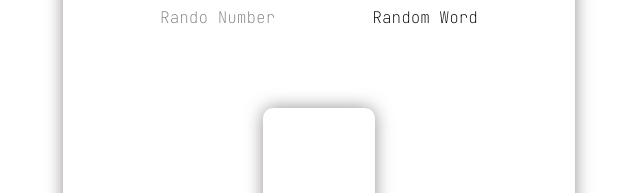
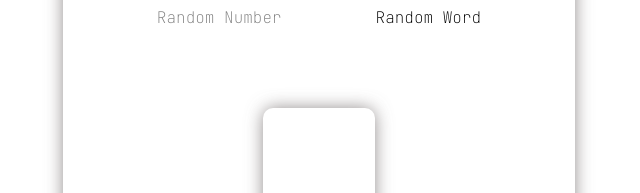
Before and after one commit to implodium/random-generator, a website: page index.html in a window 1280 px wide. Shown: the part 294-487 px from the top of the page, 321-961 px from the left. Drawn offline with Linux system fonts and the light colour scheme.

Commit message:
fixed typo

```diff
--- a/index.html
+++ b/index.html
@@ -9,7 +9,7 @@
     <div id="container">
         <span id="title">Random</span>
         <div id="t-nav">
-            <span id="t-nav-random-number" class="t-nav-element"> Rando Number </span>
+            <span id="t-nav-random-number" class="t-nav-element"> Random Number </span>
             <span id="t-nav-random-word" class="t-nav-element"> Random Word </span>
         </div>
 
```
